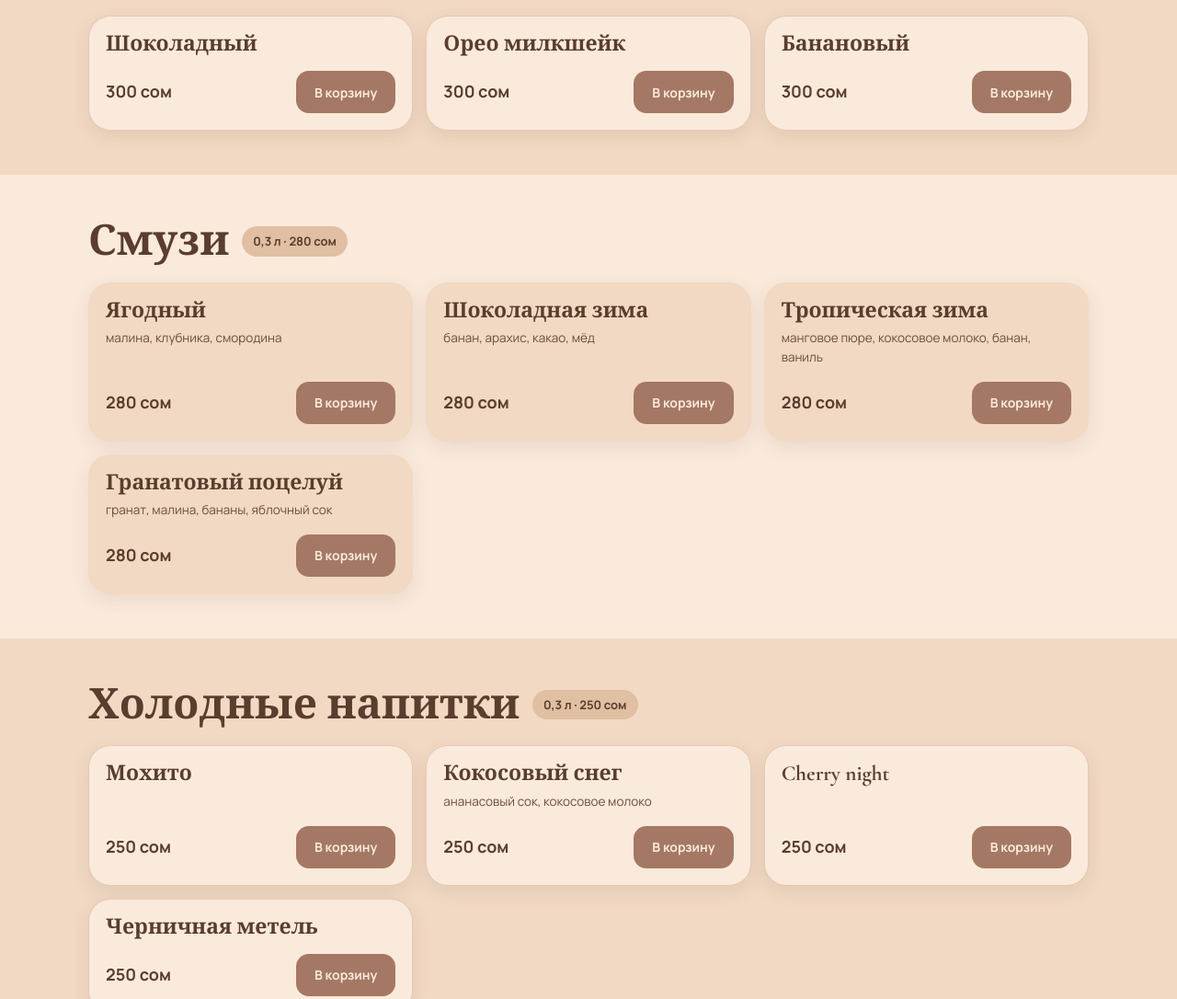
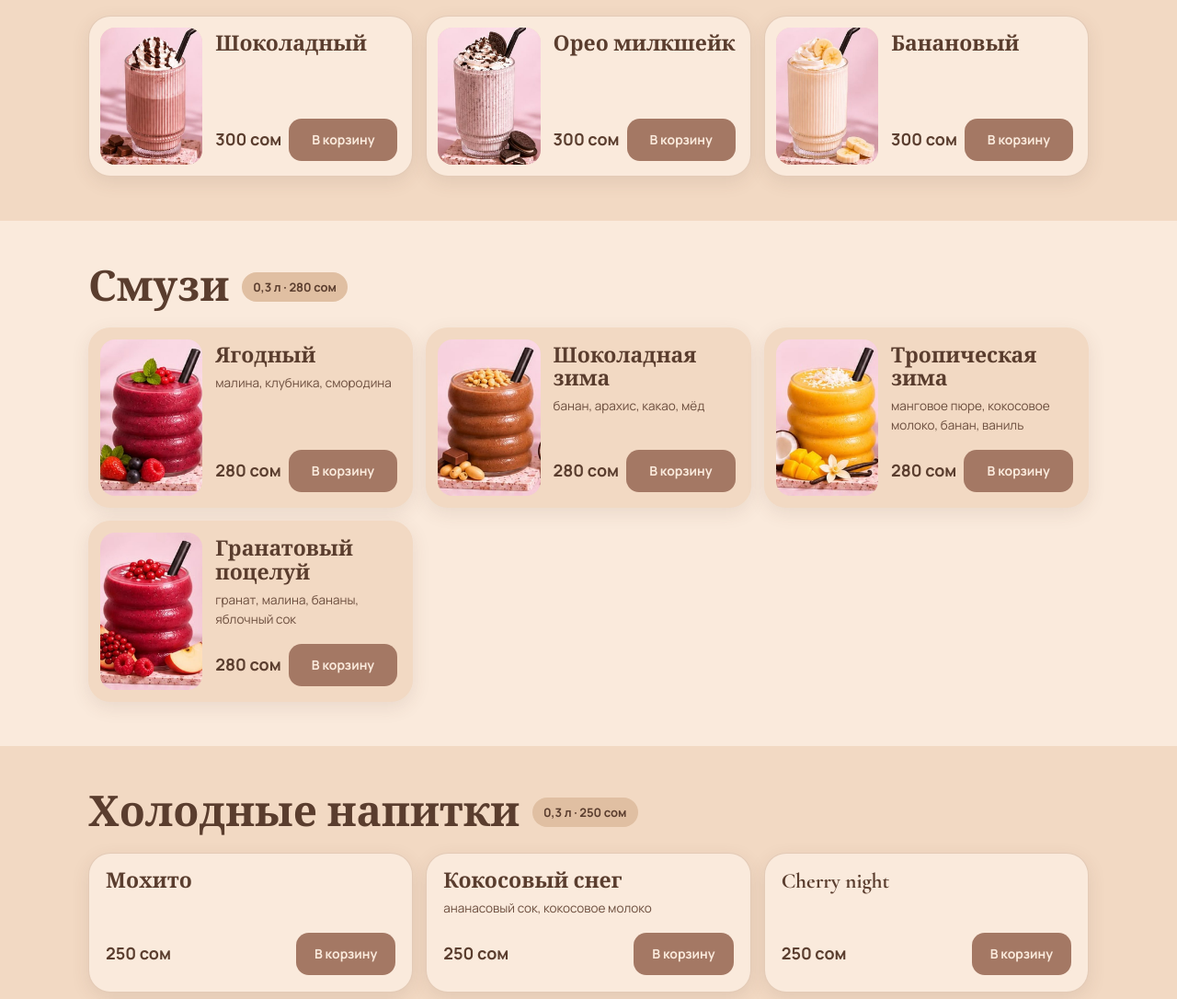
Before and after one commit to itumar0/Umar, a plain HTML site: page index.html in a window 1280 px wide. Shown: the part 7560-8646 px from the top of the page at 92% size. Drawn offline with nearby package versions, Linux system fonts and the light colour scheme.

Commit message:
Фото милкшейков и смузи из меню-постера
Co-Authored-By: Claude Opus 5.5 <noreply@anthropic.com>
Claude-Session: https://claude.ai/code/session_01V1S556TiQ8T1VYKVfTXeSt

```diff
--- a/css/style.css
+++ b/css/style.css
@@ -461,3 +461,13 @@ body.in-builder .cartbar { opacity: 0; pointer-events: none; transform: translat
 }
 .card__media img { transform: scale(.94); }
 .card:hover .card__media img { transform: scale(.98); }
+
+/* Напитки с фото (милкшейки, смузи) */
+.drink__content { display: flex; flex-direction: column; gap: 6px; flex: 1; min-width: 0; }
+.drink--photo { flex-direction: row; gap: 14px; padding: 12px; }
+.drink__media { flex: 0 0 34%; max-width: 150px; aspect-ratio: 3 / 4; border-radius: 16px; overflow: hidden; background: var(--pumpkin); }
+.drink__media img { width: 100%; height: 100%; object-fit: cover; opacity: 0; transition: opacity .4s; }
+.drink__media img.loaded { opacity: 1; }
+.drink--photo .drink__content { padding: 6px 4px 4px 0; }
+.drink--photo .drink__row { flex-wrap: wrap; gap: 8px; }
+.drink--photo .drink__row .add-btn { flex: 1 1 auto; }
--- a/js/app.js
+++ b/js/app.js
@@ -195,13 +195,16 @@
           ${it.variants.map((v) => `<label class="seg__opt"><input type="radio" name="v-${it.id}" value="${v.key}" data-variant-for="${it.id}" ${v.key === vKey ? "checked" : ""}><span>${esc(v.label)}</span></label>`).join("")}
         </div>` : "";
       return `
-        <article class="drink reveal">
+        <article class="drink ${it.img ? "drink--photo" : ""} reveal">
+          ${it.img ? `<div class="drink__media"><img data-src="${esc(it.img)}" data-fallback="" alt="${esc(fullName(it))}" loading="lazy" width="300" height="400"></div>` : ""}
+          <div class="drink__content">
           <h3 class="drink__title">${esc(it.name)}${it.badge ? `<span class="badge-new">${esc(it.badge)}</span>` : ""}</h3>
           ${it.desc ? `<p class="drink__desc">${esc(it.desc)}</p>` : ""}
           ${seg}
           <div class="drink__row">
             <div class="price"><span class="price__now" data-price-for="${it.id}">${fmt(drinkPrice(it, vKey))}</span></div>
             <button class="add-btn" data-add="${it.id}" data-variant="${vKey || ""}">В корзину</button>
+          </div>
           </div>
         </article>`;
     }).join("");
--- a/js/data.js
+++ b/js/data.js
@@ -89,18 +89,18 @@ window.AZALIA = {
   milkshakes: {
     note: "0,3 л",
     items: [
-      { id: "m-choco", name: "Шоколадный", price: 300 },
-      { id: "m-oreo", name: "Орео милкшейк", price: 300 },
-      { id: "m-banana", name: "Банановый", price: 300 }
+      { id: "m-choco", img: "images/drinks/m-choco.jpg", name: "Шоколадный", price: 300 },
+      { id: "m-oreo", img: "images/drinks/m-oreo.jpg", name: "Орео милкшейк", price: 300 },
+      { id: "m-banana", img: "images/drinks/m-banana.jpg", name: "Банановый", price: 300 }
     ]
   },
   smoothies: {
     note: "0,3 л",
     items: [
-      { id: "s-berry", name: "Ягодный", price: 280, desc: "малина, клубника, смородина" },
-      { id: "s-choco", name: "Шоколадная зима", price: 280, desc: "банан, арахис, какао, мёд" },
-      { id: "s-tropic", name: "Тропическая зима", price: 280, desc: "манговое пюре, кокосовое молоко, банан, ваниль" },
-      { id: "s-pomegranate", name: "Гранатовый поцелуй", price: 280, desc: "гранат, малина, бананы, яблочный сок" }
+      { id: "s-berry", img: "images/drinks/s-berry.jpg", name: "Ягодный", price: 280, desc: "малина, клубника, смородина" },
+      { id: "s-choco", img: "images/drinks/s-choco.jpg", name: "Шоколадная зима", price: 280, desc: "банан, арахис, какао, мёд" },
+      { id: "s-tropic", img: "images/drinks/s-tropic.jpg", name: "Тропическая зима", price: 280, desc: "манговое пюре, кокосовое молоко, банан, ваниль" },
+      { id: "s-pomegranate", img: "images/drinks/s-pomegranate.jpg", name: "Гранатовый поцелуй", price: 280, desc: "гранат, малина, бананы, яблочный сок" }
     ]
   },
   cold: {
```
Also changed, not shown: images/drinks/m-banana.jpg (added), images/drinks/m-choco.jpg (added), images/drinks/m-oreo.jpg (added), images/drinks/s-berry.jpg (added), images/drinks/s-choco.jpg (added), images/drinks/s-pomegranate.jpg (added), images/drinks/s-tropic.jpg (added).
